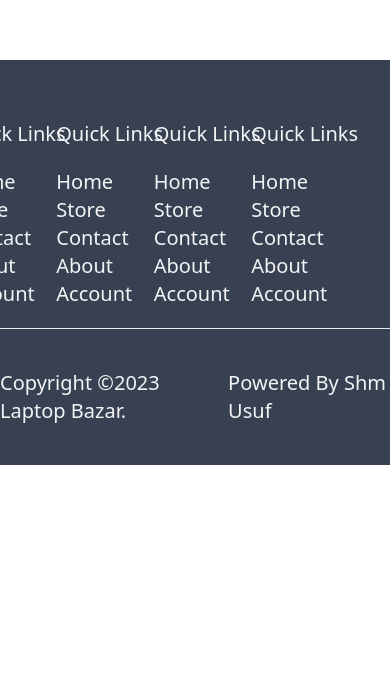
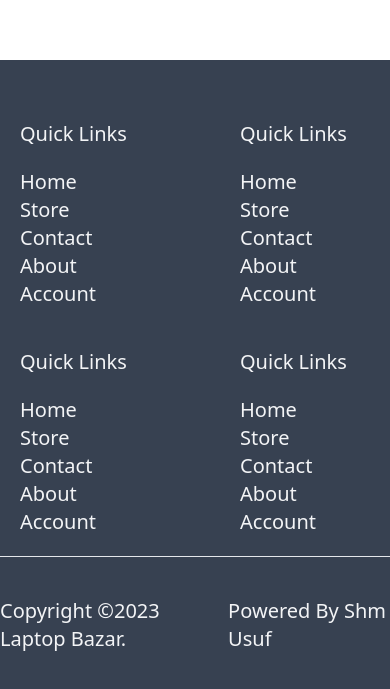
Before and after one commit to Shm-Rsuf/laptop-bazar, a React (Create React App) app: page /cart in a window 390 px wide. Shown: the part 864-1553 px from the top of the page. Before the commit the page ends 1329 px from the top, so only its background shows below. Built offline with nearby package versions, Linux system fonts and the light colour scheme.

Commit message:
footer grid system added

```diff
--- a/src/components/Footer.js
+++ b/src/components/Footer.js
@@ -28,6 +28,7 @@ const Footer = () => {
             <Link to="/account">Account</Link>
           </div>
         </div>
+
         <div className="footer-top-three w-[220px] flex flex-col items-start gap-5 p-5">
           <div className="footer-heading">
             <h3>Quick Links</h3>
--- a/src/index.css
+++ b/src/index.css
@@ -63,3 +63,9 @@ input[type="search"]::placeholder {
   color: #4b5563;
   text-transform: capitalize;
 }
+
+@media screen and (max-width: 640px) {
+  .footer-top {
+    grid-template-columns: repeat(2, 1fr);
+  }
+}
```
